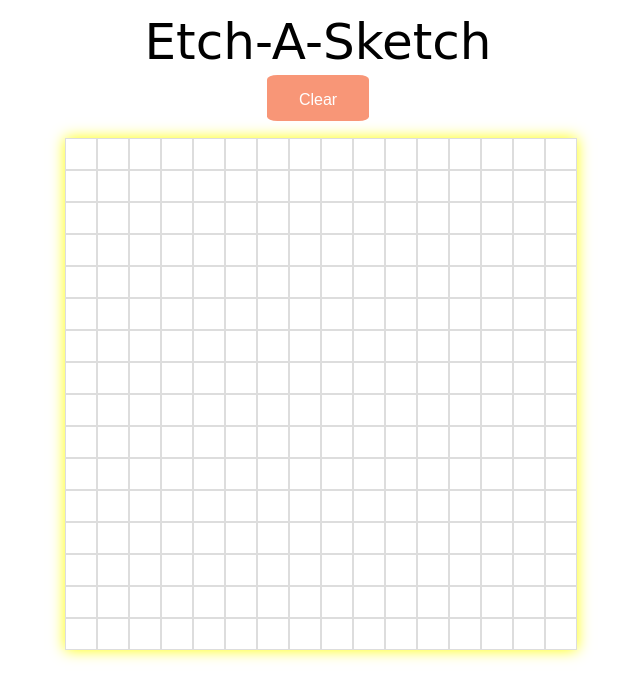
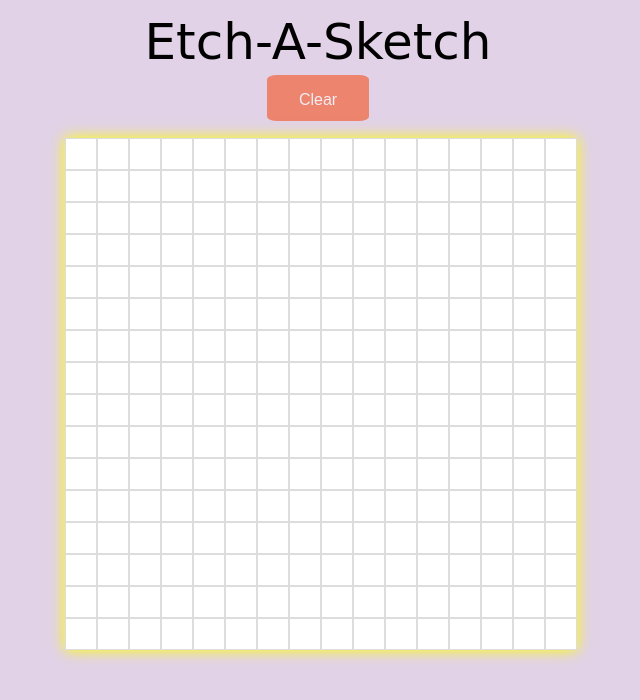
Before and after one commit to chin9/EtchASketch, a plain HTML site: page index.html in a window 1280 px wide. Shown: the whole page, without its empty margins (322-962 px from the left). Drawn offline with Linux system fonts and the light colour scheme.

Commit message:
changed background color

```diff
--- a/style.css
+++ b/style.css
@@ -1,6 +1,10 @@
 :root {
     --grid-cols: 1
     --grid-rows: 1
+}
+
+body {
+    background-color: rgb(225, 210, 231);
 }
 
 header {
@@ -68,4 +72,5 @@ header {
 
     border: 1px solid #ddd;
     text-align: center;
+    background-color: white;
 }
```
